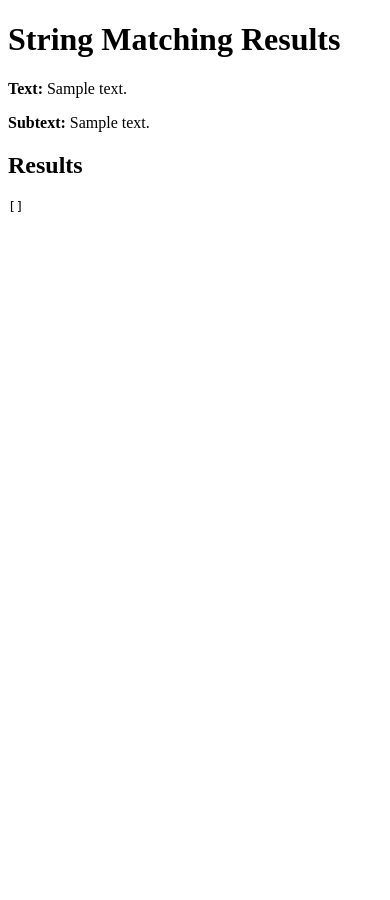
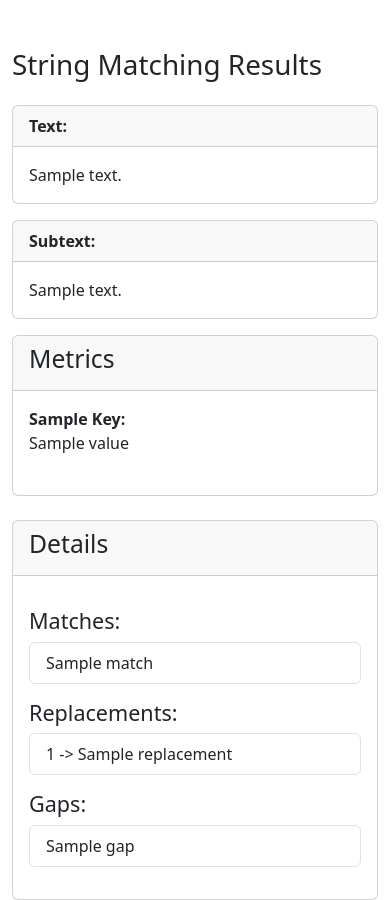
Before and after one commit to vhiwase/algorithm, a Flask app: template demos/string_matching/templates/string_matching_results.html in a window 390 px wide. Before the commit the page ends 212 px from the top, so only its background shows below. Run offline with Flask 3, Linux system fonts and the light colour scheme; the template is opened without the code that fills it: most values are stand-ins (such as "Sample title", 1, 10 or a date in 2020).

Commit message:
Making ui user friendly

```diff
--- a/demos/string_matching/templates/string_matching_results.html
+++ b/demos/string_matching/templates/string_matching_results.html
@@ -1,13 +1,80 @@
 <!DOCTYPE html>
-<html>
+<html lang="en">
 <head>
+    <meta charset="UTF-8">
+    <meta name="viewport" content="width=device-width, initial-scale=1.0">
     <title>String Matching Results</title>
+    <link href="https://cdn.jsdelivr.net/npm/bootstrap@5.3.0/dist/css/bootstrap.min.css" rel="stylesheet">
 </head>
 <body>
-    <h1>String Matching Results</h1>
-    <p><strong>Text:</strong> {{ text }}</p>
-    <p><strong>Subtext:</strong> {{ subtext }}</p>
-    <h2>Results</h2>
-    <pre>{{ results | tojson(indent=4) }}</pre>
+    <div class="container mt-5">
+        <h1 class="mb-4">String Matching Results</h1>
+        <div class="card mb-3">
+            <div class="card-header">
+                <strong>Text:</strong>
+            </div>
+            <div class="card-body">
+                <p class="card-text">{{ text }}</p>
+            </div>
+        </div>
+        <div class="card mb-3">
+            <div class="card-header">
+                <strong>Subtext:</strong>
+            </div>
+            <div class="card-body">
+                <p class="card-text">{{ subtext }}</p>
+            </div>
+        </div>
+        <div class="card">
+            <div class="card-header">
+                <h2>Metrics</h2>
+            </div>
+            <div class="card-body">
+                <dl class="row">
+                    {% for key, value in results.items() %}
+                        {% if key not in ['matches', 'replacements', 'gaps'] %}
+                        <dt class="col-sm-4">{{ key.replace('_', ' ').title() }}:</dt>
+                        <dd class="col-sm-8">{{ value }}</dd>
+                        {% endif %}
+                    {% endfor %}
+                </dl>
+            </div>
+        </div>
+
+        <div class="card mt-4">
+            <div class="card-header">
+                <h2>Details</h2>
+            </div>
+            <div class="card-body">
+                {% if results.matches %}
+                <h4 class="mt-3">Matches:</h4>
+                <ul class="list-group mb-3">
+                    {% for match in results.matches %}
+                    <li class="list-group-item">{{ match }}</li>
+                    {% endfor %}
+                </ul>
+                {% endif %}
+
+                {% if results.replacements %}
+                <h4 class="mt-3">Replacements:</h4>
+                <ul class="list-group mb-3">
+                    {% for replacement in results.replacements %}
+                    <li class="list-group-item">{{ replacement[0] }} -> {{ replacement[1] }}</li>
+                    {% endfor %}
+                </ul>
+                {% endif %}
+
+                {% if results.gaps %}
+                <h4 class="mt-3">Gaps:</h4>
+                <ul class="list-group mb-3">
+                    {% for gap in results.gaps %}
+                    <li class="list-group-item">{{ gap }}</li>
+                    {% endfor %}
+                </ul>
+                {% endif %}
+            </div>
+        </div>
+    </div>
+    <script src="https://cdn.jsdelivr.net/npm/bootstrap@5.3.0/dist/js/bootstrap.bundle.min.js"></script>
 </body>
 </html>
```
Also changed, not shown: demos/loan_emi_simulator/templates/loan_emi_simulator_index.html (+23 -11 lines), demos/loan_emi_simulator/templates/results.html (+22 -7 lines), demos/string_matching/templates/string_matching_index.html (+19 -9 lines), templates/index.html (+12 -6 lines).
